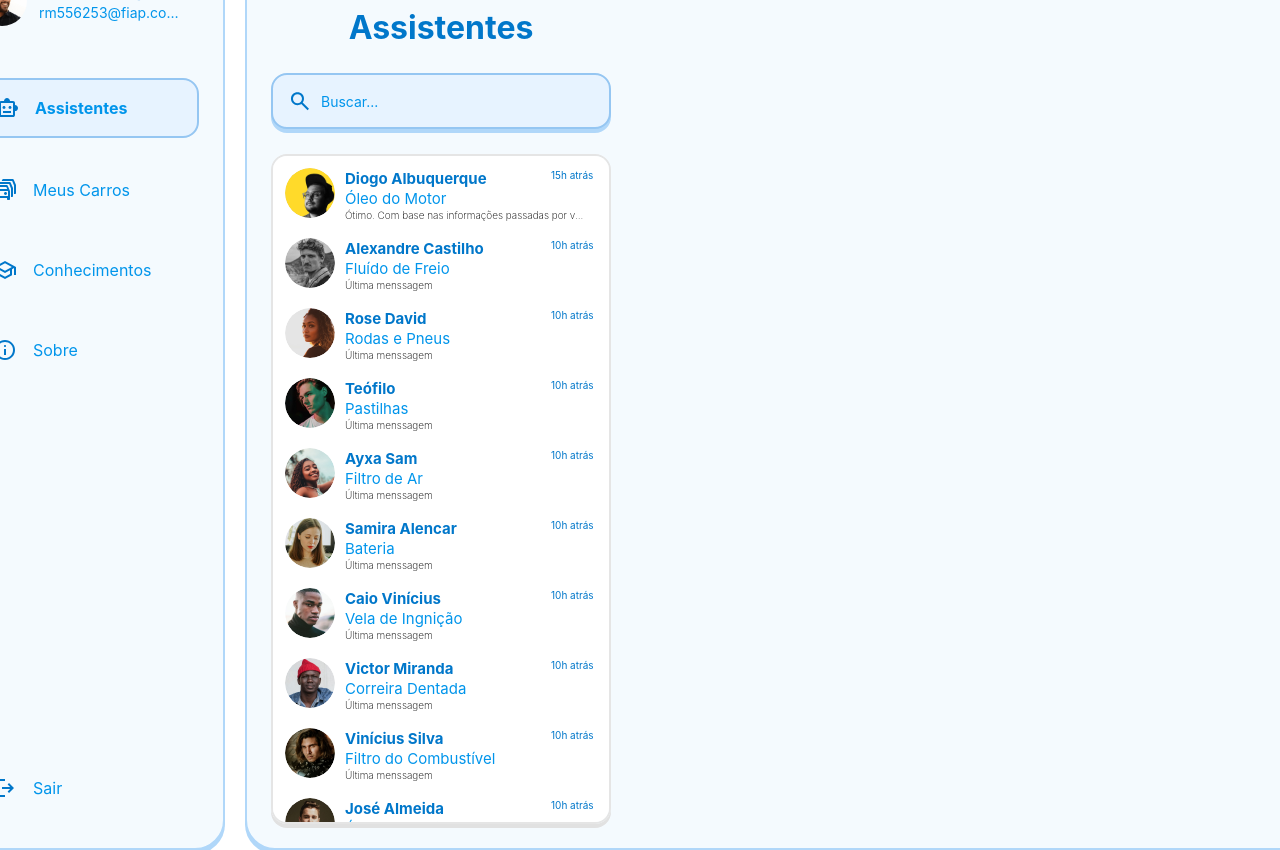
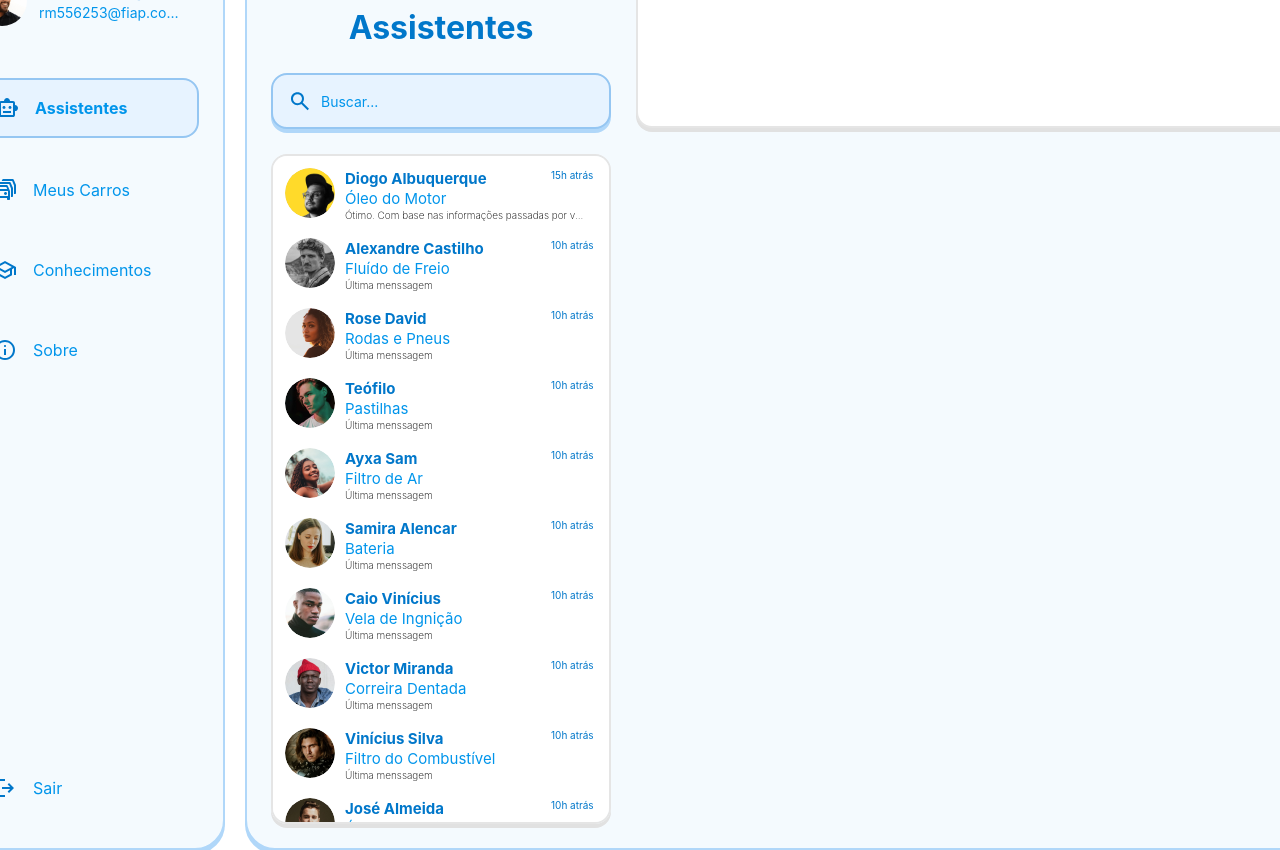
Before and after one commit to LELE-REPAIRS/lele-repairs-react, a React (Vite) app: page /assistentes in a window 1280 px wide. Shown: the top 850 px of the page. Built offline with nearby package versions, Linux system fonts and the light colour scheme.

Commit message:
Criado região que exibirá informações do bot e diagnóstico.

```diff
--- a/src/routes/Assistentes/index.tsx
+++ b/src/routes/Assistentes/index.tsx
@@ -51,6 +51,8 @@ function Assistentes() {
             </div>
           </section>
           <section className="w-[667px] h-[848px] flex-col items-start gap-[25px] inline-flex">
+            <div className="w-[667px] h-[152px] flex-col justify-center items-center flex bg-white rounded-2xl border-2 border-neutral-200 shadow-bg_gray">
+            </div>
           </section>
         </main>
       </Header>
```
